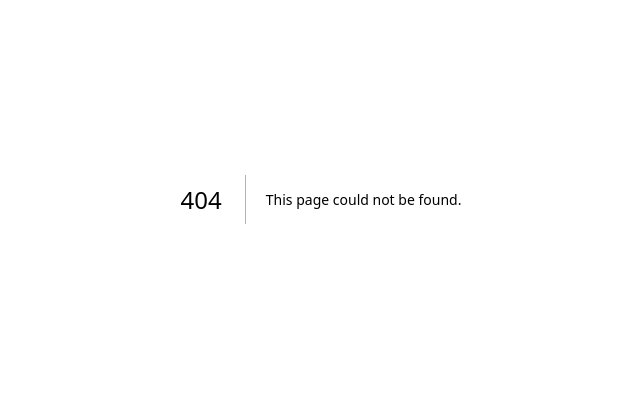
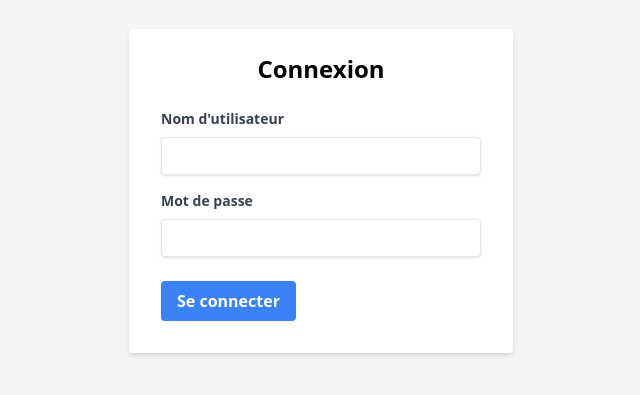
Before and after one commit to Inkflow59/PortInkFolio-Reagent, a Next.js app: page /login in a window 1280 px wide. Before the commit this address had no page. Shown: the part 201-596 px from the top of the page, without its empty margins (319-959 px from the left). Built offline with nearby package versions, Linux system fonts and the light colour scheme.

Commit message:
Début de la page de connexion

```diff
--- /dev/null
+++ b/app/login/page.tsx
@@ -0,0 +1,66 @@
+"use client";
+
+import { useState } from 'react';
+import { useRouter } from 'next/navigation';
+
+const LoginPage = () => {
+  const [username, setUsername] = useState('');
+  const [password, setPassword] = useState('');
+  const [error, setError] = useState('');
+  const router = useRouter();
+
+  const handleLogin = (e: React.FormEvent) => {
+    e.preventDefault();
+    // Logique d'authentification ici
+    if (username === 'admin' && password === 'password') {
+      router.push('/');
+    } else {
+      setError('Nom d\'utilisateur ou mot de passe incorrect');
+    }
+  };
+
+  return (
+    <div className="flex items-center justify-center min-h-screen bg-gray-100">
+      <div className="bg-white shadow-md rounded px-8 pt-6 pb-8 mb-4 w-96">
+        <h2 className="text-2xl font-bold mb-6 text-center">Connexion</h2>
+        {error && <p className="text-red-500 text-xs italic mb-4">{error}</p>}
+        <form onSubmit={handleLogin}>
+          <div className="mb-4">
+            <label className="block text-gray-700 text-sm font-bold mb-2" htmlFor="username">
+              Nom d'utilisateur
+            </label>
+            <input
+              type="text"
+              id="username"
+              value={username}
+              onChange={(e) => setUsername(e.target.value)}
+              className="shadow appearance-none border rounded w-full py-2 px-3 text-gray-700 leading-tight focus:outline-none focus:shadow-outline"
+              required
+            />
+          </div>
+          <div className="mb-6">
+            <label className="block text-gray-700 text-sm font-bold mb-2" htmlFor="password">
+              Mot de passe
+            </label>
+            <input
+              type="password"
+              id="password"
+              value={password}
+              onChange={(e) => setPassword(e.target.value)}
+              className="shadow appearance-none border rounded w-full py-2 px-3 text-gray-700 leading-tight focus:outline-none focus:shadow-outline"
+              required
+            />
+          </div>
+          <div className="flex items-center justify-between">
+            <button
+              type="submit"
+              className="bg-blue-500 hover:bg-blue-700 text-white font-bold py-2 px-4 rounded focus:outline-none focus:shadow-outline">Se connecter
+            </button>
+          </div>
+        </form>
+      </div>
+    </div>
+  );
+};
+
+export default LoginPage;
--- a/app/page.tsx
+++ b/app/page.tsx
@@ -2,10 +2,12 @@
 
 import { useState, useEffect } from 'react';
 import { ThemeToggle } from './components/ThemeToggle';
+import { useRouter } from 'next/navigation';
 
-export default function Home() {
+const Page = () => {
   const [loading, setLoading] = useState(true);
   const [loadingText, setLoadingText] = useState("Chargement des assets...");
+  const router = useRouter();
 
   useEffect(() => {
     const loadingTexts = [
@@ -18,7 +20,7 @@ export default function Home() {
     const intervalId = setInterval(() => {
       currentIndex = (currentIndex + 1) % loadingTexts.length;
       setLoadingText(loadingTexts[currentIndex]);
-    }, 3000);
+    }, 3333);
 
     const timeoutId = setTimeout(() => {
       clearInterval(intervalId);
@@ -31,6 +33,16 @@ export default function Home() {
     };
   }, []);
 
+  useEffect(() => {
+    if (!loading) {
+      const redirectTimeout = setTimeout(() => {
+        router.push('/login');
+      }, 2000);
+
+      return () => clearTimeout(redirectTimeout);
+    }
+  }, [loading, router]);
+
   return (
     <main className="flex min-h-screen flex-col items-center justify-center p-24 bg-white dark:bg-gray-900 transition-colors duration-300">
       <div className="mb-8">
@@ -39,7 +51,7 @@ export default function Home() {
 
       {loading ? (
         <div className="text-center">
-          <h1 className="text-gray-800 dark:text-white text-3xl mb-6">{loadingText}</h1>
+          <h1 className={`text-gray-800 dark:text-white text-3xl mb-6 ${loadingText ? 'animate-textFadeIn' : ''}`}>{loadingText}</h1>
           <div className="relative w-96 h-4 bg-gray-300 dark:bg-gray-700 rounded mx-auto">
             <div className="absolute top-0 left-0 h-4 bg-green-500 rounded animate-load"></div>
           </div>
@@ -65,7 +77,16 @@ export default function Home() {
         .animate-fadeIn {
           animation: fadeIn 1s ease-out forwards;
         }
+        @keyframes textFadeIn {
+          0% { opacity: 0; }
+          100% { opacity: 1; }
+        }
+        .animate-textFadeIn {
+          animation: textFadeIn 0.5s ease-out forwards;
+        }
       `}</style>
     </main>
   );
-}
+};
+
+export default Page;
```
